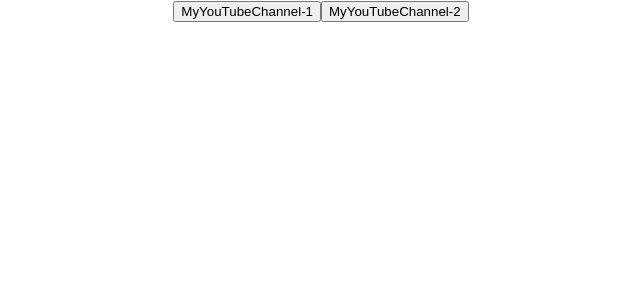
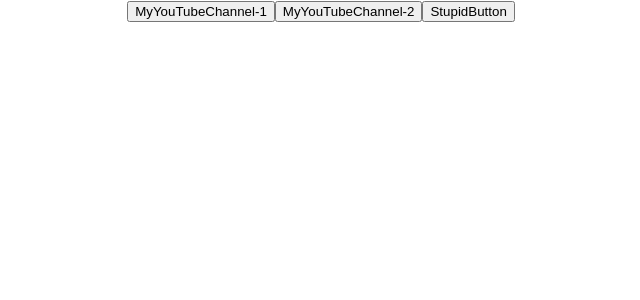
Before and after one commit to Kristina-VCyber/microtasks, a React (Create React App) app: page / in a window 1280 px wide. Shown: the top 300 px of the page, without its empty margins (319-959 px from the left). Built offline with nearby package versions, Linux system fonts and the light colour scheme.

Commit message:
microtask03 create: function ButtonLastExpression add: StupidButton

```diff
--- a/src/App.tsx
+++ b/src/App.tsx
@@ -14,18 +14,21 @@ function App() {
     //     console.log(name)
     // }
 
-    const Button1Foo = (subscriber:string, age:number, address:string) => {
-        console.log(subscriber,age, address)
+    const Button1Foo = (subscriber: string, age: number, address: string) => {
+        console.log(subscriber, age, address)
     }
-    const Button2Foo = (subscriber:string, age:number) => {
-        console.log(subscriber,age)
+    const Button2Foo = (subscriber: string, age: number) => {
+        console.log(subscriber, age)
     }
-
+    const ButtonLastExpression = () => {
+        console.log("I'm stupid button")
+    }
 
     return (
         <div className={"App"}>
-            <Button name={"MyYouTubeChannel-1"} callBack={() => Button1Foo ("I'm Dobbi", 21, "live in Tokyo")}/>
-            <Button name={"MyYouTubeChannel-2"} callBack={() => Button2Foo ("I'm Han Solo", 42)}/>
+            <Button name={"MyYouTubeChannel-1"} callBack={() => Button1Foo("I'm Dobbi", 21, "live in Tokyo")}/>
+            <Button name={"MyYouTubeChannel-2"} callBack={() => Button2Foo("I'm Han Solo", 42)}/>
+            <Button name={"StupidButton"} callBack={ButtonLastExpression}/>
         </div>
     );
 }
```
